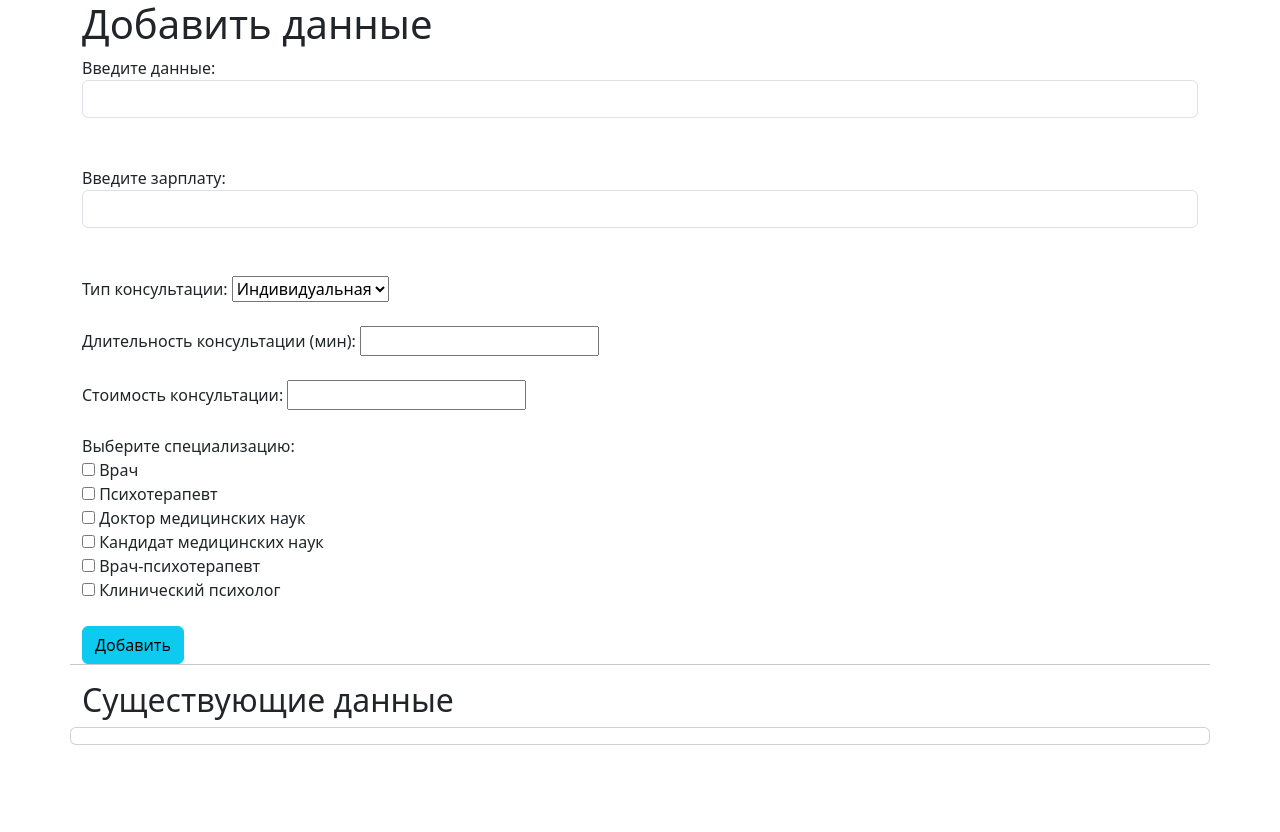
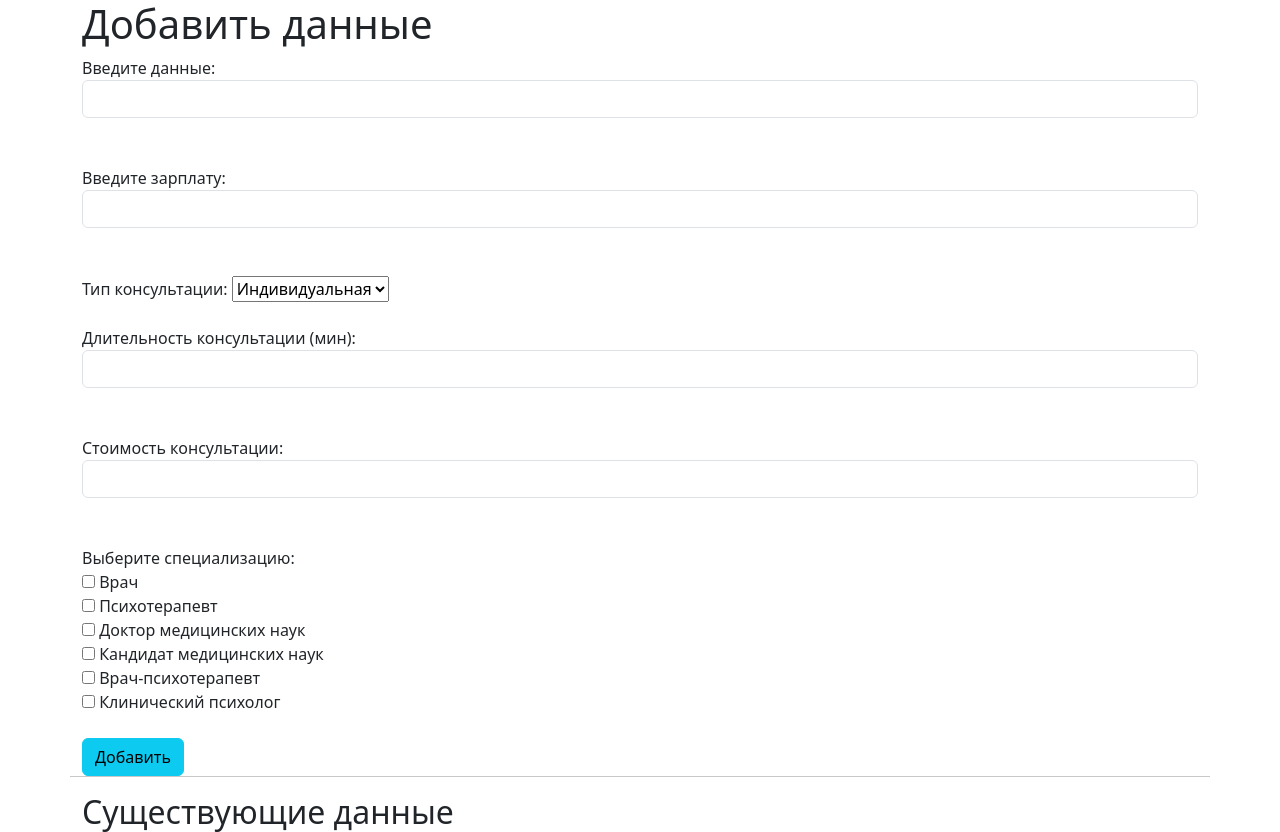
Before and after one commit to sfincter/pythonBack, a Flask app: page / in a window 1280 px wide. Shown: the top 832 px of the page. Before the commit the page ends 745 px from the top, so only its background shows below. Run offline with Flask 3, Linux system fonts and the light colour scheme; data that the repository does not hold is empty.

Commit message:
edit table

```diff
--- a/templates/index.html
+++ b/templates/index.html
@@ -26,10 +26,10 @@
         </select><br><br>
 
         <label for="service_duration">Длительность консультации (мин):</label>
-        <input type="number" id="service_duration" name="service_duration" min="1" required><br><br>
+        <input class="form-control" type="number" id="service_duration" name="service_duration" min="1" required><br><br>
 
         <label for="service_price">Стоимость консультации:</label>
-        <input type="number" id="service_price" name="service_price" required min="1" step="0.01" required><br><br>
+        <input class="form-control" type="number" id="service_price" name="service_price" required min="1" step="0.01" required><br><br>
 
         <label for="options">Выберите специализацию:</label><br>
         <input type="checkbox" name="options" value="Врач"> Врач<br>
```
